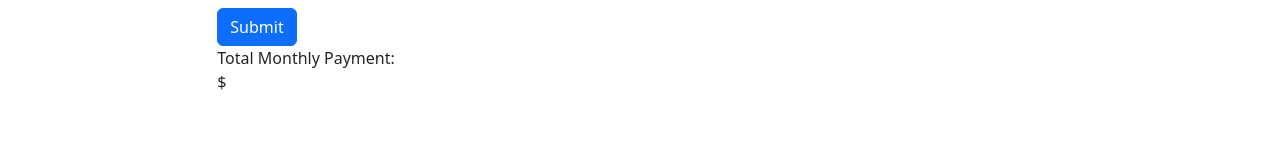
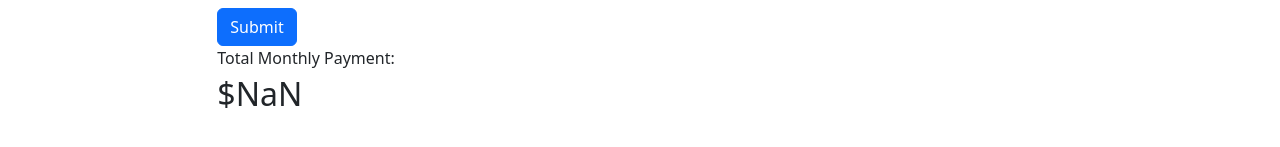
Before and after one commit to tysoncashaw/car-loan-calculator, a plain HTML site: page index.html in a window 1280 px wide. Both pictures are taken after typing "Sample", "Sample", "Sample", "Sample" into the empty fields and a click on the button "Submit". Shown: the part 363-510 px from the top of the page. Drawn offline with nearby package versions, Linux system fonts and the light colour scheme.

Commit message:
added calculations to code

```diff
--- a/car.js
+++ b/car.js
@@ -10,12 +10,16 @@ function calculation(event)
     const downPayment = document.getElementById("downPayment").value;
 
 
-    // let finalPrice = priceOfVehicle - downPayment;
-    // totalInterest = finalPrice * interestRate;
+    let finalPrice = priceOfVehicle - downPayment;
+    totalInterest = finalPrice * interestRate;
+    principalPayment = (finalPrice * interestRate * Math.pow(1 + interestRate, loanTerm)) / (Math.pow(1 + interestRate, loanTerm) - 1);
+    pmt = principalPayment + totalInterest;
+
+
     // totalMonthlyPayment = (finalPrice + totalInterest) / loanTerm
 
 
-    document.getElementById("totalMonthyPayment").innerHTML = "$" + priceOfVehicle;
+    document.getElementById("totalpayment").innerHTML = "$" + pmt;
 
 
     event.preventDefault();
--- a/style.css
+++ b/style.css
@@ -4,3 +4,6 @@ h1 {
 .buttonSpacer {
     padding-top: 25px;
 }
+#totalpayment {
+    font-size: 2em;
+}
```
